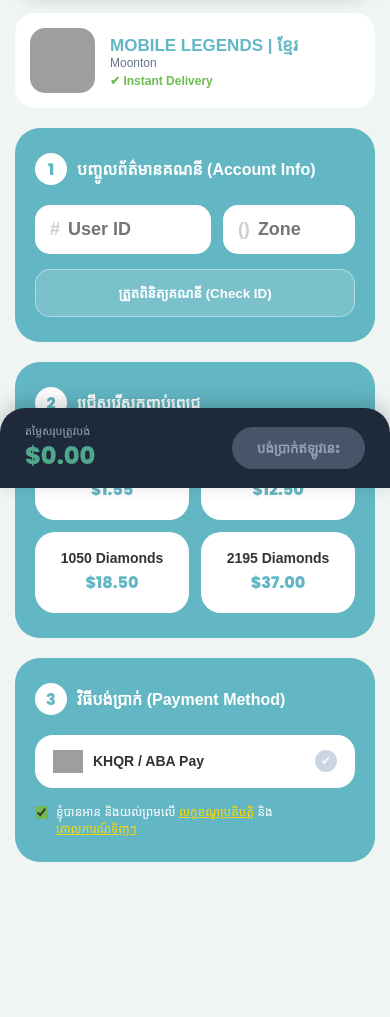
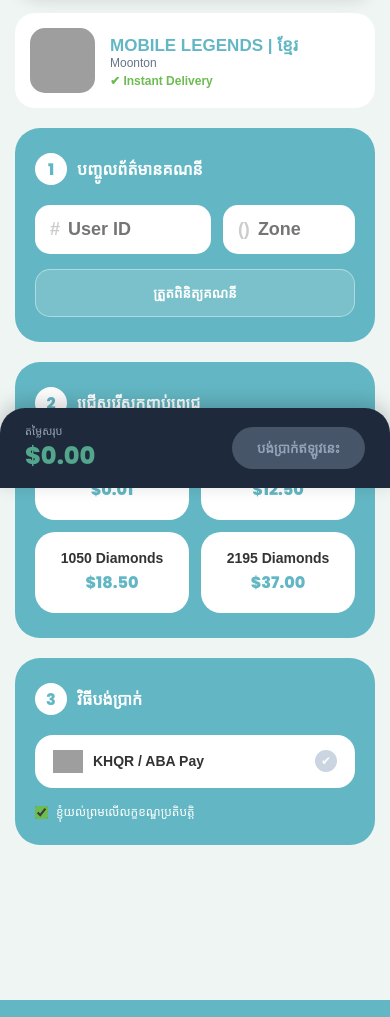
Before and after one commit to bakakbakakobkob-ui/Sueeex, a PHP site: page /template/game/mobile.php in a window 390 px wide. Shown: the part 356-1373 px from the top of the page. Run offline with PHP 8.4, Linux system fonts and the light colour scheme; some web fonts are replaced; grey boxes are pictures that could not be loaded.

Commit message:
Update mobile.php

```diff
--- a/template/game/mobile.php
+++ b/template/game/mobile.php
@@ -1,3 +1,12 @@
+<?php
+// កំណត់តម្លៃក្នុង PHP Array ដើម្បីងាយស្រួលកែប្រែថ្ងៃក្រោយ
+$packages = [
+    ["amount" => "86 Diamonds", "price" => 0.01],
+    ["amount" => "706 Diamonds", "price" => 12.50],
+    ["amount" => "1050 Diamonds", "price" => 18.50],
+    ["amount" => "2195 Diamonds", "price" => 37.00]
+];
+?>
 <!DOCTYPE html>
 <html lang="km">
 <head>
@@ -17,7 +26,6 @@
         * { margin: 0; padding: 0; box-sizing: border-box; font-family: 'Kantumruy Pro', sans-serif; }
         body { background-color: var(--bg-body); padding-bottom: 120px; }
 
-        /* Header Section - ចុចទៅ Home */
         header {
             background: var(--primary-dark);
             padding: 12px 15px;
@@ -25,7 +33,7 @@
             justify-content: space-between;
             align-items: center;
             color: white;
-            cursor: pointer; /* បង្ហាញថាអាចចុចបាន */
+            cursor: pointer;
         }
         .profile-info { display: flex; align-items: center; gap: 10px; }
         .profile-img { width: 45px; height: 45px; border-radius: 50%; border: 2px solid white; object-fit: cover; }
@@ -34,7 +42,6 @@
 
         .container { padding: 15px; max-width: 500px; margin: auto; }
 
-        /* Banner & Info Card */
         .banner-card { width: 100%; border-radius: 25px; overflow: hidden; margin-bottom: 15px; box-shadow: 0 4px 15px rgba(0,0,0,0.1); }
         .banner-card img { width: 100%; display: block; }
 
@@ -42,7 +49,6 @@
         .game-icon { width: 65px; height: 65px; border-radius: 15px; object-fit: cover; }
         .instant-badge { font-size: 12px; color: var(--success); display: flex; align-items: center; gap: 4px; font-weight: bold; margin-top: 4px; }
 
-        /* Step Cards Style */
         .step-card { background: var(--primary-dark); border-radius: 25px; padding: 25px 20px; color: white; margin-bottom: 20px; }
         .step-header { display: flex; align-items: center; gap: 10px; margin-bottom: 20px; }
         .step-num {
@@ -52,7 +58,6 @@
             font-weight: 800; font-family: 'Poppins';
         }
 
-        /* Step 01 Inputs */
         .input-row { display: flex; gap: 12px; margin-bottom: 15px; }
         .input-field { background: white; border-radius: 15px; display: flex; align-items: center; padding: 14px 15px; gap: 8px; flex: 1; }
         .input-field span { color: #ccc; font-weight: bold; font-size: 18px; }
@@ -61,9 +66,7 @@
             width: 100%; background: rgba(255,255,255,0.15); border: 1.5px solid rgba(255,255,255,0.4);
             border-radius: 15px; padding: 14px; color: white; font-weight: bold; cursor: pointer; transition: 0.3s;
         }
-        .btn-check-id:active { background: rgba(255,255,255,0.3); }
 
-        /* Step 02 Diamond Grid */
         .diamond-grid { display: grid; grid-template-columns: repeat(2, 1fr); gap: 12px; }
         .diamond-item { background: white; border-radius: 20px; padding: 15px; text-align: center; cursor: pointer; position: relative; border: 3px solid transparent; transition: 0.2s; }
         .diamond-item b { display: block; color: #333; font-size: 14px; margin-bottom: 4px; }
@@ -75,17 +78,14 @@
         }
         .diamond-item.active .check-mark { display: flex; }
 
-        /* Step 03 Payment Box */
         .payment-box { background: white; border-radius: 18px; padding: 12px 15px; display: flex; justify-content: space-between; align-items: center; cursor: pointer; border: 3px solid transparent; }
         .payment-box.active { border-color: var(--success); }
         .check-circle { background: #cbd5e1; color: white; width: 22px; height: 22px; border-radius: 50%; display: flex; align-items: center; justify-content: center; font-size: 12px; }
         .payment-box.active .check-circle { background: var(--success); }
 
-        /* Checkbox Terms */
         .terms-wrapper { margin-top: 15px; display: flex; gap: 8px; font-size: 12px; align-items: flex-start; }
         .terms-wrapper input { accent-color: var(--success); margin-top: 3px; }
 
-        /* Bottom Checkout Bar */
         .bottom-bar {
             position: fixed; bottom: 0; left: 0; right: 0; background: #1e293b;
             padding: 15px 25px; display: flex; justify-content: space-between; align-items: center;
@@ -104,24 +104,23 @@
 </head>
 <body>
 
-    <header onclick="window.location.href='index.html'">
+    <header onclick="window.location.href='/'">
         <div class="profile-info">
-            <img src="IMG_0259.jpeg" class="profile-img">
+            <img src="../../IMG/IMG_0259.jpeg" class="profile-img">
             <div class="brand-text">
                 <b>M·RX TOPUP</b>
                 <span>គុណភាព • សុវត្ថិភាព</span>
             </div>
         </div>
-        <div style="font-size: 20px;"></div>
     </header>
 
     <div class="container">
         <div class="banner-card">
-            <img src="IMG_0357.jpeg" alt="Banner">
+            <img src="../../IMG/IMG_0357.jpeg" alt="Banner">
         </div>
 
         <div class="game-info-card">
-            <img src="IMG_0359.jpg" class="game-icon">
+            <img src="../../IMG/IMG_0359.jpg" class="game-icon">
             <div>
                 <h3 style="color:var(--primary-dark); font-size: 17px;">MOBILE LEGENDS | ខ្មែរ</h3>
                 <p style="font-size: 12px; color: #64748b;">Moonton</p>
@@ -132,83 +131,83 @@
         <div class="step-card">
             <div class="step-header">
                 <div class="step-num">1</div>
-                <b style="font-size: 16px;">បញ្ចូលព័ត៌មានគណនី (Account Info)</b>
+                <b>បញ្ចូលព័ត៌មានគណនី</b>
             </div>
             <div class="input-row">
                 <div class="input-field"><span>#</span><input type="number" id="uId" placeholder="User ID"></div>
                 <div class="input-field" style="flex:0.7;"><span>()</span><input type="number" id="zId" placeholder="Zone"></div>
             </div>
-            <button class="btn-check-id" onclick="checkID()">ត្រួតពិនិត្យគណនី (Check ID)</button>
+            <button class="btn-check-id" onclick="checkID()">ត្រួតពិនិត្យគណនី</button>
             <div id="resName"></div>
         </div>
 
         <div class="step-card">
             <div class="step-header">
-                <div class="num-badge step-num">2</div>
-                <b style="font-size: 16px;">ជ្រើសរើសកញ្ចប់ពេជ្រ</b>
+                <div class="step-num">2</div>
+                <b>ជ្រើសរើសកញ្ចប់ពេជ្រ</b>
             </div>
             <div class="diamond-grid">
-                <div class="diamond-item" data-price="1.55"><b>86 Diamonds</b><span>$1.55</span><div class="check-mark">✔</div></div>
-                <div class="diamond-item" data-price="12.50"><b>706 Diamonds</b><span>$12.50</span><div class="check-mark">✔</div></div>
-                <div class="diamond-item" data-price="18.50"><b>1050 Diamonds</b><span>$18.50</span><div class="check-mark">✔</div></div>
-                <div class="diamond-item" data-price="37.00"><b>2195 Diamonds</b><span>$37.00</span><div class="check-mark">✔</div></div>
+                <?php foreach($packages as $pkg): ?>
+                <div class="diamond-item" data-price="<?= $pkg['price'] ?>" data-name="<?= $pkg['amount'] ?>">
+                    <b><?= $pkg['amount'] ?></b>
+                    <span>$<?= number_format($pkg['price'], 2) ?></span>
+                    <div class="check-mark">✔</div>
+                </div>
+                <?php endforeach; ?>
             </div>
         </div>
 
         <div class="step-card">
             <div class="step-header">
                 <div class="step-num">3</div>
-                <b style="font-size: 16px;">វិធីបង់ប្រាក់ (Payment Method)</b>
+                <b>វិធីបង់ប្រាក់</b>
             </div>
             <div class="payment-box" id="abaBox" onclick="selectPay()">
                 <div style="display:flex; align-items:center; gap:10px;">
-                    <img src="IMG_0434.jpeg" width="30">
+                    <img src="../../IMG/IMG_0434.jpeg" width="30">
                     <b style="color:#333; font-size:14px;">KHQR / ABA Pay</b>
                 </div>
                 <div class="check-circle">✔</div>
             </div>
             <div class="terms-wrapper">
                 <input type="checkbox" id="terms" checked onchange="updateBtn()">
-                <label style="cursor: pointer;">ខ្ញុំបានអាន និងយល់ព្រមលើ <span style="color:#FFD700; text-decoration:underline;" onclick="alert('លក្ខខណ្ឌប្រតិបត្តិ')">លក្ខខណ្ឌប្រតិបត្តិ</span> និង <span style="color:#FFD700; text-decoration:underline;" onclick="alert('គោលការណ៍ទិញ')">គោលការណ៍ទិញ។</span></label>
+                <label style="cursor: pointer;">ខ្ញុំយល់ព្រមលើលក្ខខណ្ឌប្រតិបត្តិ</label>
             </div>
         </div>
     </div>
 
+    <form id="topupForm" action="../../api/chackout.php" method="POST" style="display:none;">
+        <input type="hidden" name="user_id" id="hidden_uId">
+        <input type="hidden" name="server_id" id="hidden_zId">
+        <input type="hidden" name="diamonds" id="hidden_pkg">
+        <input type="hidden" name="price" id="hidden_price">
+    </form>
+
     <div class="bottom-bar">
         <div>
-            <p class="price-label">តម្លៃសរុបត្រូវបង់</p>
+            <p class="price-label">តម្លៃសរុប</p>
             <h2 id="totalPrice" class="price-value">$0.00</h2>
         </div>
         <button class="btn-pay" id="payBtn" disabled onclick="processPay()">បង់ប្រាក់ឥឡូវនេះ</button>
     </div>
 
     <script>
-        let verified = false, selectedPrice = 0, paySelected = false;
+        let verified = false, selectedPrice = 0, selectedPkg = "", paySelected = false;
 
         async function checkID() {
             const u = document.getElementById('uId').value, z = document.getElementById('zId').value;
             const out = document.getElementById('resName');
             if(!u || !z) return;
-
-            out.style.display = "block";
-            out.innerText = "កំពុងឆែក...";
-
+            out.style.display = "block"; out.innerText = "កំពុងឆែក...";
             try {
                 const res = await fetch(`https://api.isan.eu.org/nickname/ml?id=${u}&zone=${z}`);
                 const data = await res.json();
                 if(data.name) {
-                    out.innerText = "✅ ឈ្មោះគណនី: " + data.name;
-                    out.style.color = "white";
-                    verified = true;
+                    out.innerText = "✅ ឈ្មោះគណនី: " + data.name; verified = true;
                 } else {
-                    out.innerText = "❌ រកមិនឃើញ ID នេះទេ";
-                    out.style.color = "#ff8888";
-                    verified = false;
+                    out.innerText = "❌ រកមិនឃើញ ID"; verified = false;
                 }
-            } catch {
-                out.innerText = "⚠️ Error API";
-                verified = false;
-            }
+            } catch { out.innerText = "⚠️ Error API"; verified = false; }
             updateBtn();
         }
 
@@ -217,6 +216,7 @@
                 document.querySelectorAll('.diamond-item').forEach(i => i.classList.remove('active'));
                 item.classList.add('active');
                 selectedPrice = item.dataset.price;
+                selectedPkg = item.dataset.name;
                 document.getElementById('totalPrice').innerText = "$" + selectedPrice;
                 updateBtn();
             }
@@ -232,16 +232,18 @@
             const btn = document.getElementById('payBtn');
             const terms = document.getElementById('terms').checked;
             if(verified && selectedPrice > 0 && paySelected && terms) {
-                btn.disabled = false;
-                btn.classList.add('ready');
+                btn.disabled = false; btn.classList.add('ready');
             } else {
-                btn.disabled = true;
-                btn.classList.remove('ready');
+                btn.disabled = true; btn.classList.remove('ready');
             }
         }
 
         function processPay() {
-            alert("កំពុងបញ្ជូនទៅកាន់ ABA Pay ដើម្បីបង់ប្រាក់ចំនួន $" + selectedPrice);
+            document.getElementById('hidden_uId').value = document.getElementById('uId').value;
+            document.getElementById('hidden_zId').value = document.getElementById('zId').value;
+            document.getElementById('hidden_pkg').value = selectedPkg;
+            document.getElementById('hidden_price').value = selectedPrice;
+            document.getElementById('topupForm').submit();
         }
     </script>
 </body>
```
